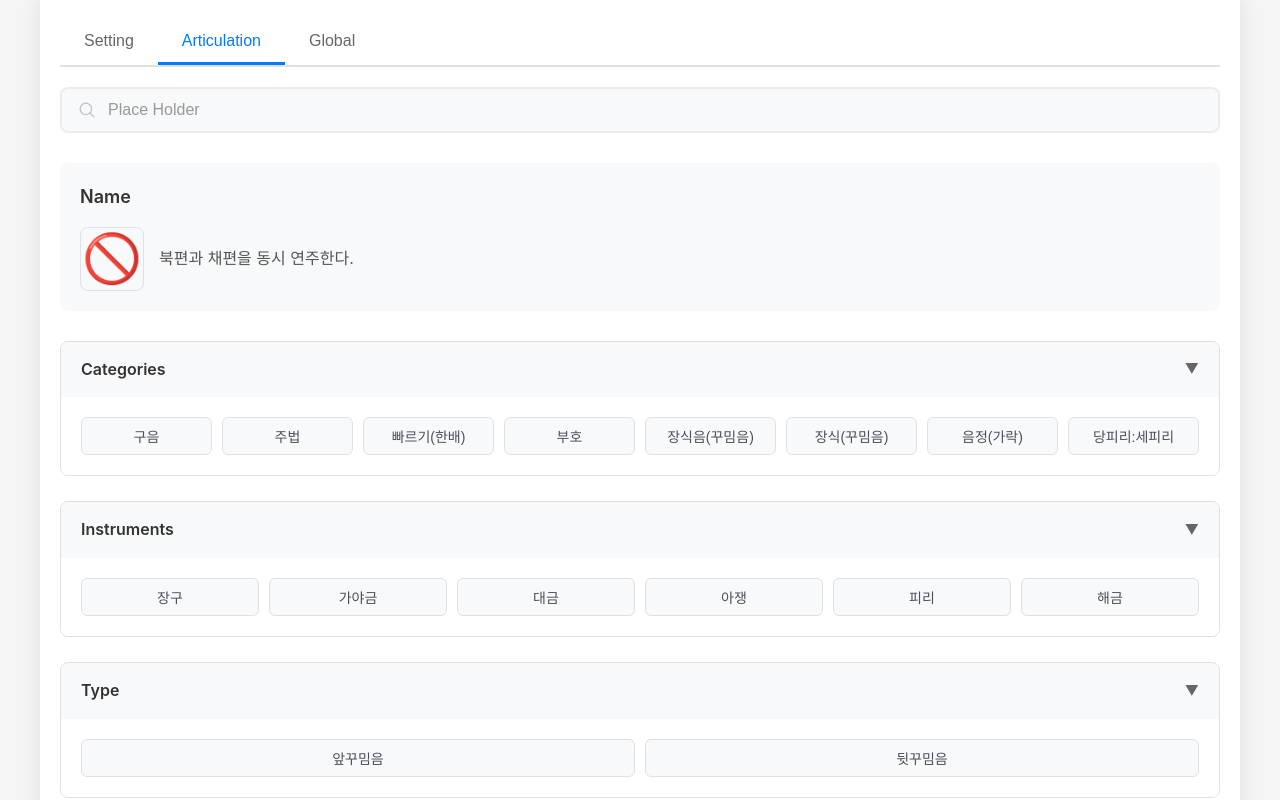
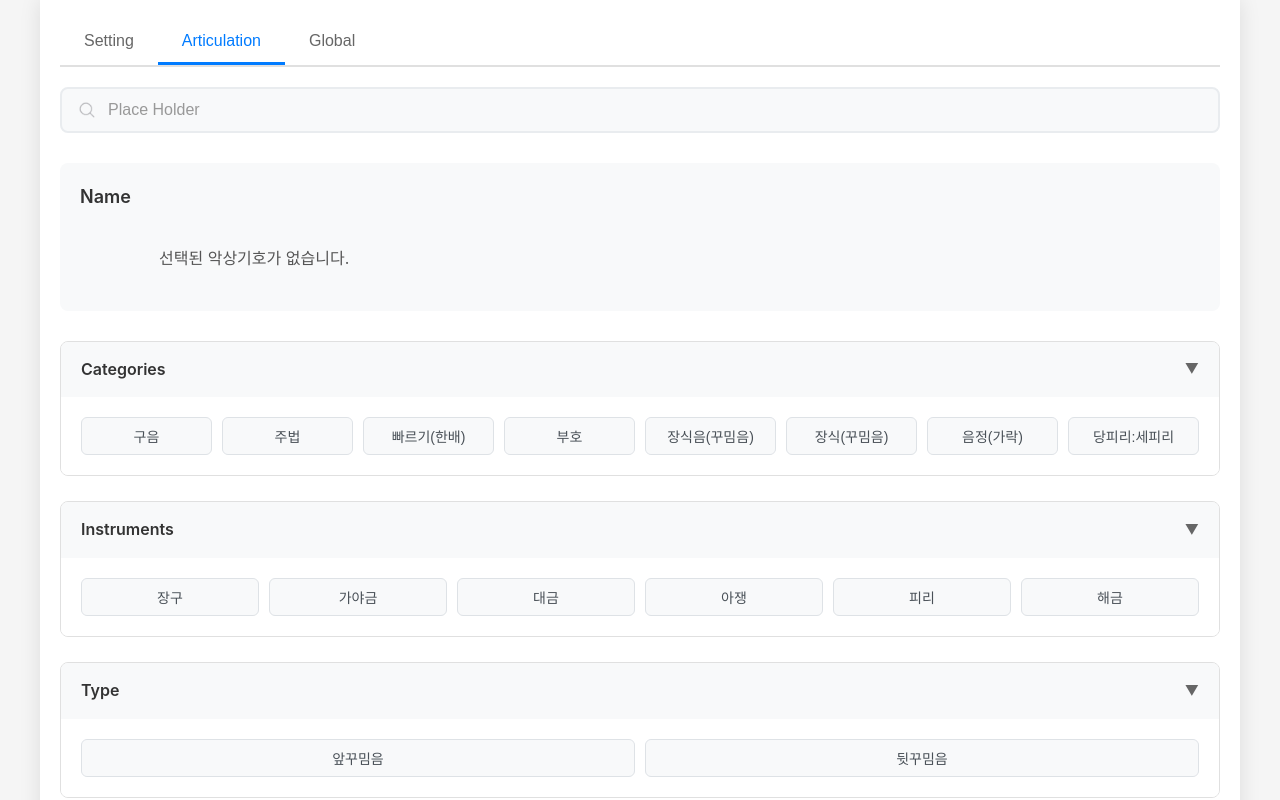
Before and after one commit to sound-chef/ornaments-filter-web, a website: page index.html in a window 1280 px wide. Shown: the top 800 px of the page. Drawn offline with Linux system fonts and the light colour scheme.

Commit message:
fix: update

```diff
--- a/app.js
+++ b/app.js
@@ -368,11 +368,10 @@ class OrnamentsApp {
 
             nameDescription.textContent = this.selectedOrnament.name;
         } else {
-            // 선택된 항목이 없을 때 - 기본 상태 표시
+            // 선택된 항목이 없을 때 - 아이콘 숨김
             nameIcon.style.display = 'none';
-            nameIconFallback.style.display = 'flex';
-            nameIconFallback.textContent = '🚫';
-            nameDescription.textContent = '북편과 채편을 동시 연주한다.';
+            nameIconFallback.style.display = 'none';
+            nameDescription.textContent = '선택된 악상기호가 없습니다.';
         }
     }
 
--- a/index.html
+++ b/index.html
@@ -34,7 +34,7 @@
                     <img id="nameIcon" class="name-icon-image" src="" alt="" style="display: none;">
                     <div id="nameIconFallback" class="name-icon-fallback">🚫</div>
                 </div>
-                <p class="name-description">북편과 채편을 동시 연주한다.</p>
+                <p class="name-description">선택된 악상기호가 없습니다.</p>
             </div>
         </div>
 
```
